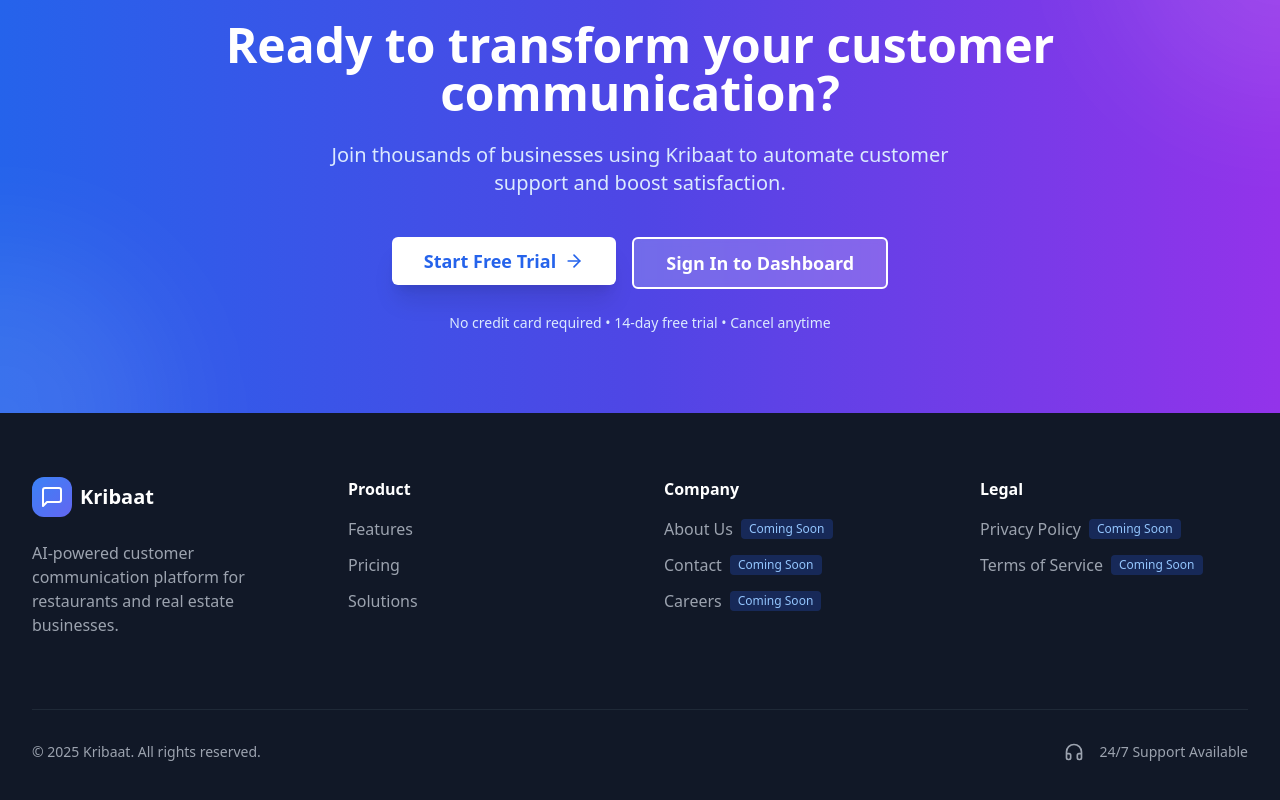
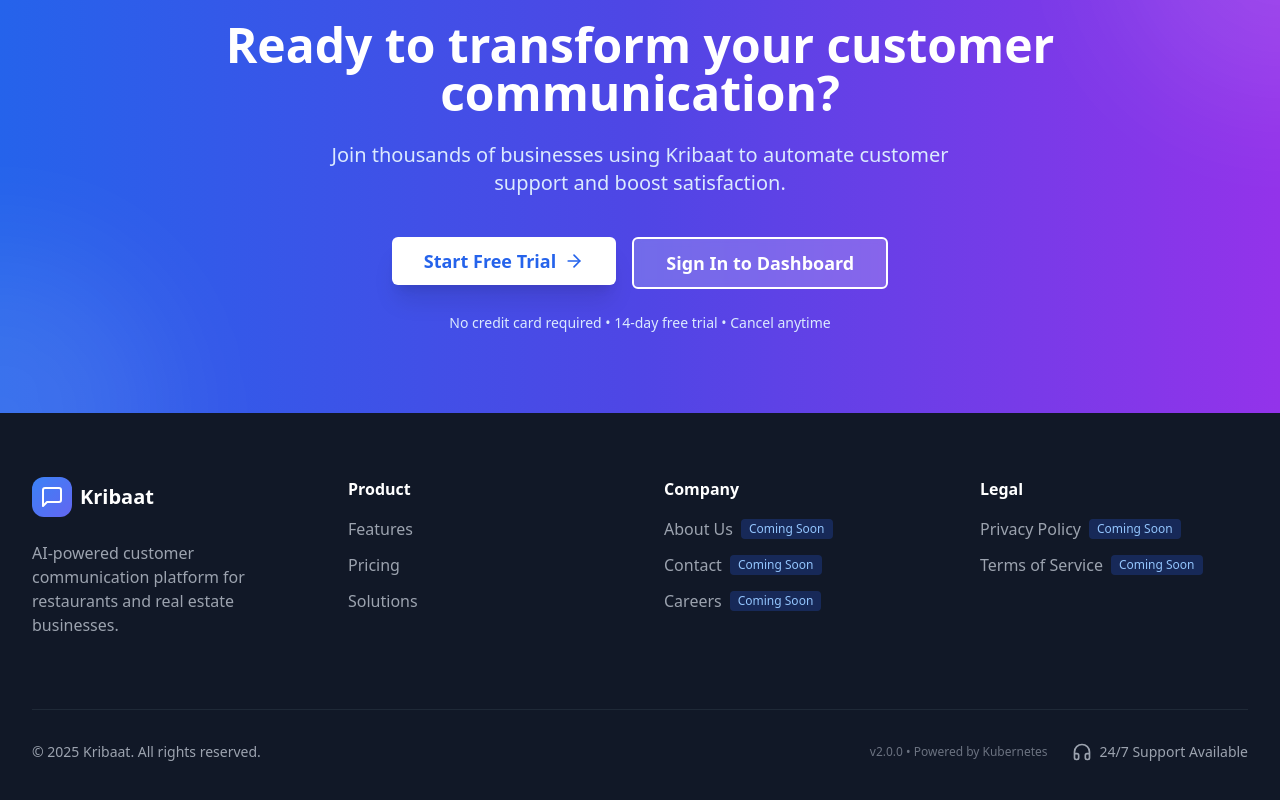
Before and after one commit to NikeGunn/Restro-realstate-service, a React (Vite) app in the folder frontend/: page / in a window 1280 px wide. Shown: the part 4677-5477 px from the top of the page. Built offline with nearby package versions, Linux system fonts and the light colour scheme; no server answers.

Commit message:
feat: Add version indicator v2.0.0 and update K8s configs

```diff
--- a/frontend/src/pages/LandingPage.tsx
+++ b/frontend/src/pages/LandingPage.tsx
@@ -878,9 +878,12 @@
             <p className="text-gray-400 text-sm">
               © {new Date().getFullYear()} Kribaat. {t('landing.footer.rights')}
             </p>
-            <div className="flex items-center gap-4">
-              <HeadphonesIcon className="h-5 w-5 text-gray-400" />
-              <span className="text-gray-400 text-sm">{t('landing.footer.support')}</span>
+            <div className="flex items-center gap-6">
+              <span className="text-gray-500 text-xs">v2.0.0 • Powered by Kubernetes</span>
+              <div className="flex items-center gap-2">
+                <HeadphonesIcon className="h-5 w-5 text-gray-400" />
+                <span className="text-gray-400 text-sm">{t('landing.footer.support')}</span>
+              </div>
             </div>
           </div>
         </div>
```
Also changed, not shown: 2 other files (tests, documents, lock files or other folders).
